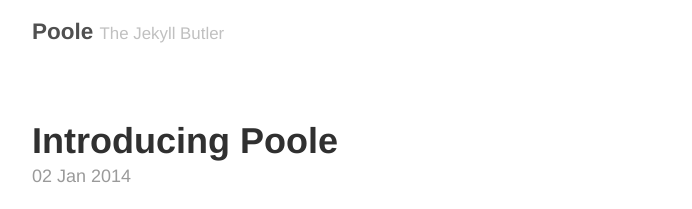
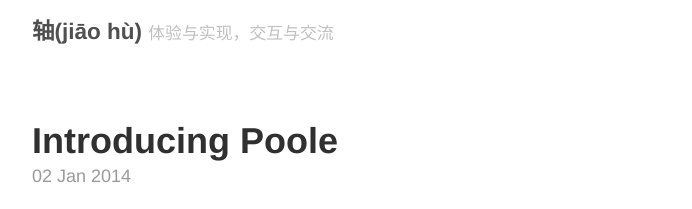
Before and after one commit to uxzone/uxzone.github.io, a Jekyll site: the page built from index.html, in a window 1280 px wide. Shown: the top 209 px of the page, without its empty margins (293-985 px from the left). Built offline with Jekyll 4.4.1, drawn with Linux system fonts in a browser that asks for light colours; the list of posts is cut into pages by our own code.

```diff
--- a/_config.yml
+++ b/_config.yml
@@ -5,9 +5,9 @@ permalink:           pretty
 relative_permalinks: true
 
 # Setup
-title:               Poole
-tagline:             The Jekyll Butler
-url:                 http://getpoole.com
+title:               轴(jiāo hù)
+tagline:             体验与实现，交互与交流
+url:                 http://uxzone.org
 paginate:            1
 baseurl:             ""
 
@@ -20,11 +20,11 @@ sass:
 
 # About/contact
 author:
-  name:              Mark Otto
-  url:               https://twitter.com/mdo
-  email:             markdotto@gmail.com
+  name:              Li Chong
+  url:               https://github.com/delapecci
+  email:             chong.li@uxzone.org
 
 # Custom vars
-version:             2.0.0
-github:
-  repo:              https://github.com/poole/poole
+#version:             1.0.0
+#github:
+#  repo:              https://github.com/poole/poole
```
Also changed, not shown: README.md.
